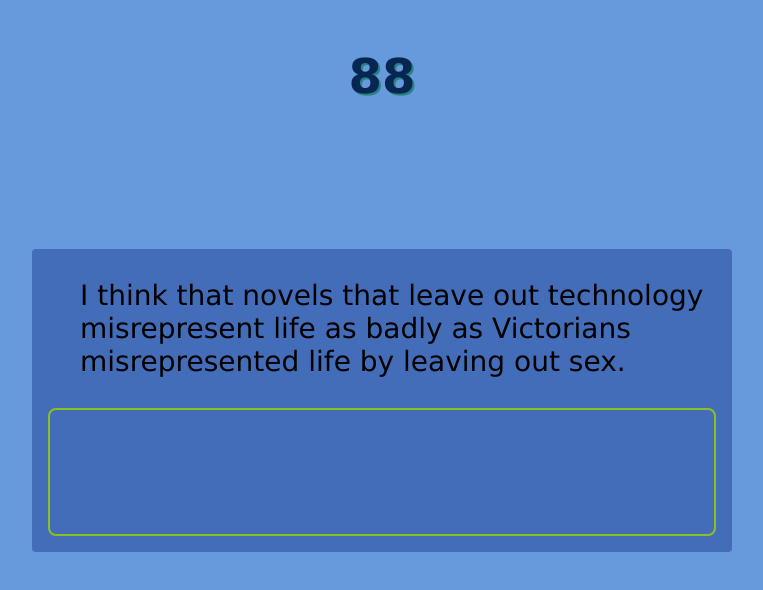
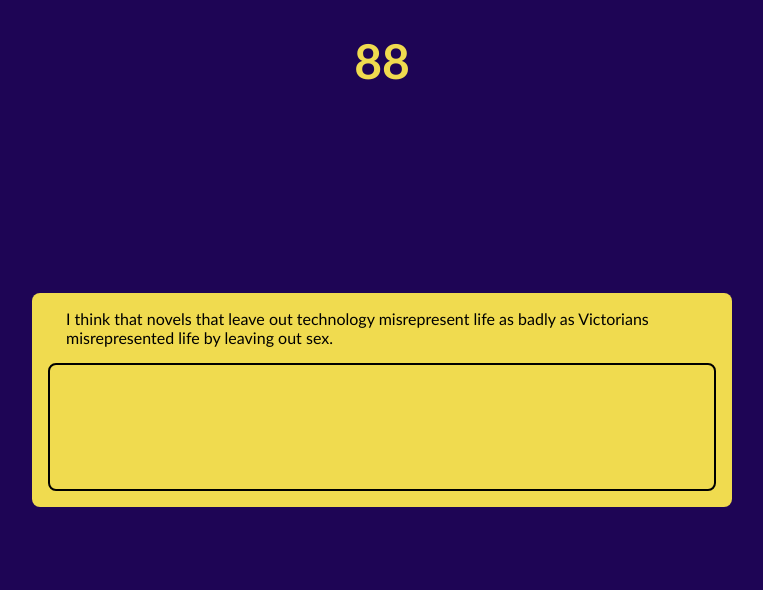
Before and after one commit to Shraddha8920/Front-end, a plain HTML site: page Speed Typing Project/SpeedTyping.html in a window 1280 px wide. Shown: the whole page, without its empty margins (258-1021 px from the left). Drawn offline with Linux system fonts and the light colour scheme; no server answers.

Commit message:
Update SpeedTyping.html

```diff
--- a/Speed Typing Project/SpeedTyping.html
+++ b/Speed Typing Project/SpeedTyping.html
@@ -2,73 +2,71 @@
   <meta charset="UTF-8">
   <meta http-equiv="X-UA-Compatible" content="IE=edge">
   <meta name="viewport" content="width=device-width, initial-scale=1.0">
-  <title>Document</title>
+  <title>Speed Typing</title>
   <style>
-      *{
+     * {
   box-sizing: border-box;
+}
 
-      }
-      body{
+body {
   display: flex;
   justify-content: center;
   align-items: center;
   min-height: 100vh;
   margin: 0;
-         background-color: rgb(103, 154, 221);
+  background-color: #1E0555;
 }
-      body, .quote-input{
-          font-family: 'Lucida Sans', 'Lucida Sans Regular', 'Lucida Grande', 'Lucida Sans Unicode', Geneva, Verdana, sans-serif;
 
+body, .quote-input {
+  font-family: 'Gill Sans', 'Gill Sans MT', Calibri, 'Trebuchet MS', sans-serif;
 }
-      .container{
 
-          background-color: rgb(67, 108, 185);
+.container {
+  background-color: #F0DB4F;
   padding: 1rem;
-          border-radius: 4px;
+  border-radius: .5rem;
   width: 700px;
   max-width: 90%;
+}
 
+.timer {
+  position: absolute;
+  top: 2rem;
+  font-size: 3rem;
+  color: #F0DB4F;
+  font-weight: bold;
 }
-      .timer{
-          position: absolute;
-          top: 3rem;
-          font-size: 3rem;
-          color: rgb(8, 38, 82);
-          font-weight: bold;
-          text-shadow: 2px 2px rgb(38, 131, 126);
+
+.quote-display {
+  margin-bottom: 1rem;
+  margin-left: calc(1rem + 2px);
+  margin-right: calc(1rem + 2px);
 }
-      .quote-display{
-          margin-bottom: 1rem;
-          margin-left: calc( 1rem + 2px);
-          margin-right: calc(-1rem + 2px);
-          padding: 14px;
-          font-size: 1.75rem;
-      }
-      .quote-input{
+
+.quote-input {
   background-color: transparent;
-          border:2px solid black;
+  border: 2px solid #A1922E;
   outline: none;
-          width:100%;
+  width: 100%;
   height: 8rem;
   margin: auto;
   resize: none;
   padding: .5rem 1rem;
-          font-size: 1.75rem;
+  font-size: 1rem;
   border-radius: .5rem;
-
-      }
-      .quote-input:focus{
-          border-color: rgb(137, 194, 31);
 }
 
-      .correct{
+.quote-input:focus {
+  border-color: black;
+}
+
+.correct {
   color: green;
-          font-weight: bold;
 }
-      .incorrect{
-          color:red;
+
+.incorrect {
+  color: red;
   text-decoration: underline;
-          font-weight: bold;
 }
 
   </style>
```
Lines whose indentation alone changed are shown as unchanged.
